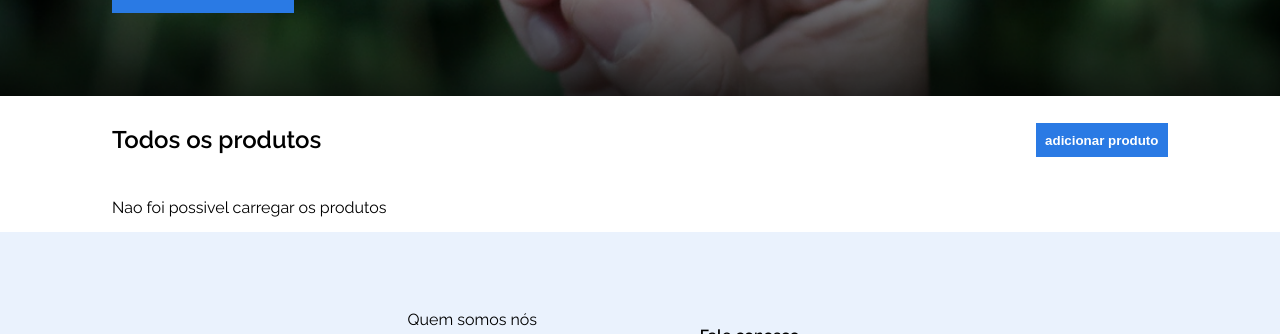
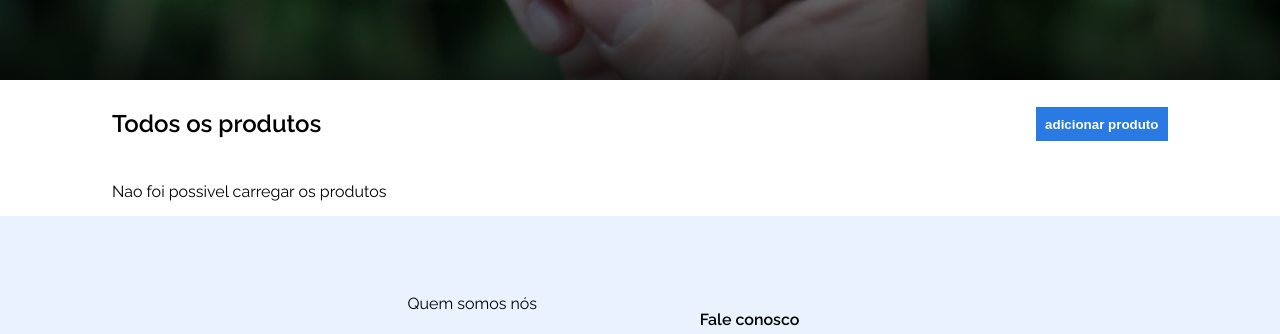
Before and after one commit to LucineiaSilvah/alura-geek, a plain HTML site: page index.html in a window 1280 px wide. Shown: the part 466-800 px from the top of the page. Drawn offline with Linux system fonts and the light colour scheme; no server answers.

Commit message:
corrigindo bug

```diff
--- a/index.html
+++ b/index.html
@@ -10,7 +10,6 @@
       href="https://fonts.googleapis.com/css2?family=Raleway:ital,wght@0,100;0,200;0,300;0,400;0,600;1,200;1,300&display=swap"
       rel="stylesheet">
       <script src="https://kit.fontawesome.com/784205f3d6.js" crossorigin="anonymous"></script>
-<<<<<<< HEAD
   <link rel="stylesheet" href="assets/css/reset.css">
   <link rel="stylesheet" href="assets/css/base.css">
   <link rel="stylesheet" href="assets/css/cabecalho/cabecalho.css">
@@ -22,19 +21,6 @@
   <link rel="stylesheet" href="assets/css/produtos/produtos.css">
   <link rel="stylesheet" href="assets/css/produtos-home/produtos-home.css">
   <link rel="stylesheet" href="assets/css/rodape/rodape.css">
-=======
-  <link rel="stylesheet" href="/assets/css/reset.css">
-  <link rel="stylesheet" href="assets/css/base.css">
-  <link rel="stylesheet" href="./assets/css/cabecalho/cabecalho.css">
-  <link rel="stylesheet" href="/assets/css/cabecalho/pesquisa.css">
-  <link rel="stylesheet" href="/assets/css/cabecalho/cabecalho-home.css">
-  <link rel="stylesheet" href="/assets/css/banner/banner.css">
-  <link rel="stylesheet" href="/assets/css/banner/banner-adm.css">
-  <link rel="stylesheet" href="/assets/css/principal/principal.css">
-  <link rel="stylesheet" href="/assets/css/produtos/produtos.css">
-  <link rel="stylesheet" href="/assets/css/produtos-home/produtos-home.css">
-  <link rel="stylesheet" href="./assets/css/rodape/rodape.css">
->>>>>>> 388a844be49a9e1f68070584a7d8da2d24edbbcb
 </head>
 <body>
   <div class="container">
```
